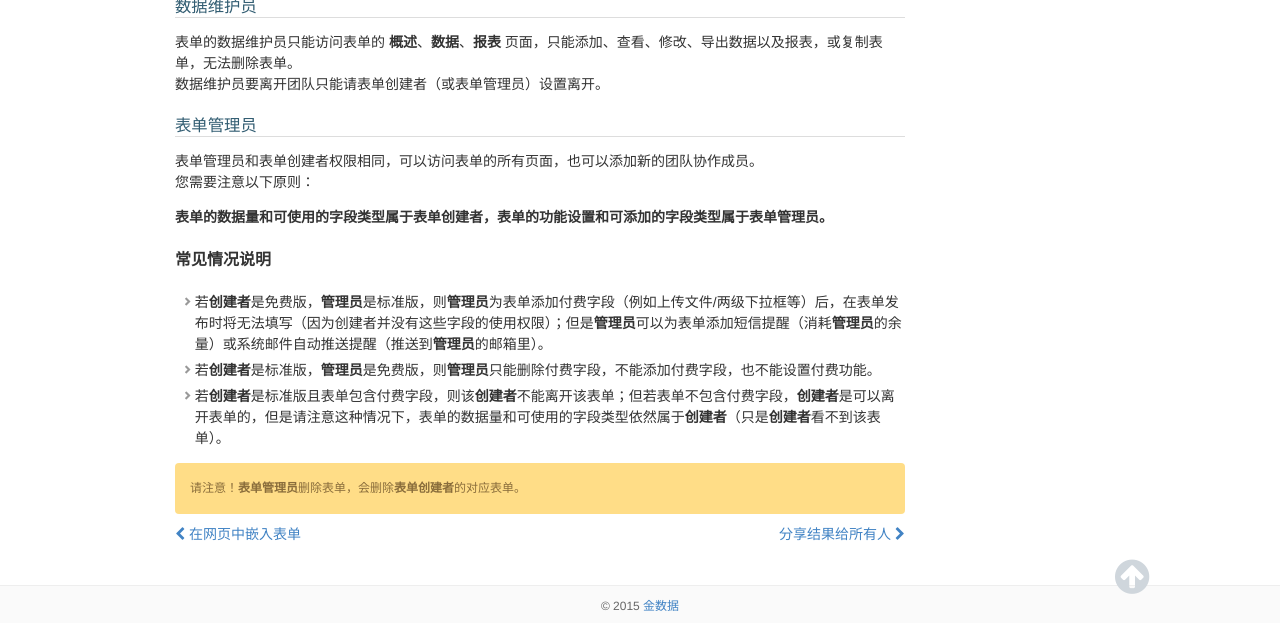
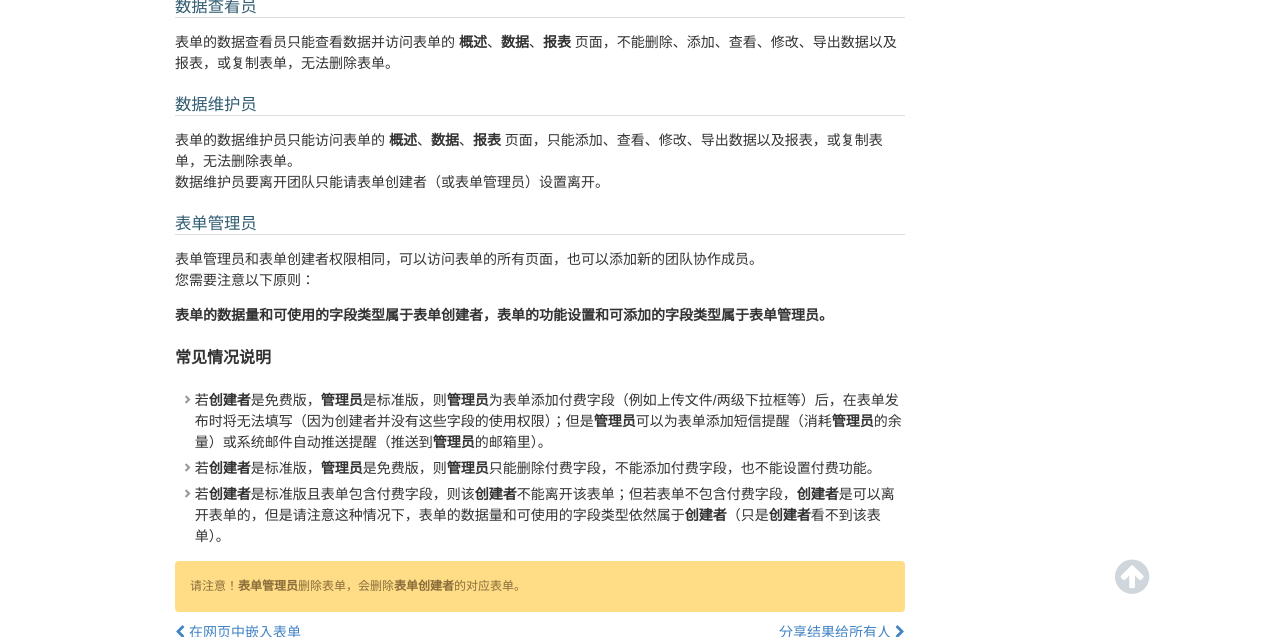
Before and after one commit to jinshuju/help.jinshuju.net, a Jekyll site: the page built from _posts/2014-2-7-team.md, in a window 1280 px wide and 900 px high, scrolled down 1140 px, cut to the strip 263-900 px from the top of the window. Built offline with Jekyll 4.4.1, drawn with Linux system fonts in a browser that asks for light colours; nearby versions of some CDN libraries; Markdown is read by kramdown in place of the engine named in the settings.

Commit message:
修改团队协作

```diff
--- a/_posts/2014-2-7-team.md
+++ b/_posts/2014-2-7-team.md
@@ -5,7 +5,7 @@ date:   2014-03-27 12:12:12
 category: publish
 ---
 
-金数据向您提供了基于表单的团队协作功能，您可以添加多人成为 **表单管理员** 或 **数据维护员**，以满足您想将表单交给专人打理或者让多人对数据进行维护的需求。
+金数据向您提供了基于表单的团队协作功能，您可以添加多人成为 **表单管理员** 或 **数据维护员** 或 **数据查看员**，以满足您想将表单交给专人打理或者让多人对数据进行维护的需求。
 
 ### 添加团队成员
 
@@ -17,6 +17,11 @@ category: publish
 
 3. 表单管理员想主动离开团队，请在表单的 **设置** —— **团队协作** 中离开。
 	![](http://jinshuju-help-pics.b0.upaiyun.com/images/team-3.png)
+
+### 数据查看员
+
+表单的数据查看员只能查看数据并访问表单的 **概述**、**数据**、**报表** 页面，不能删除、添加、查看、修改、导出数据以及报表，或复制表单，无法删除表单。
+
 
 ### 数据维护员
 
```
